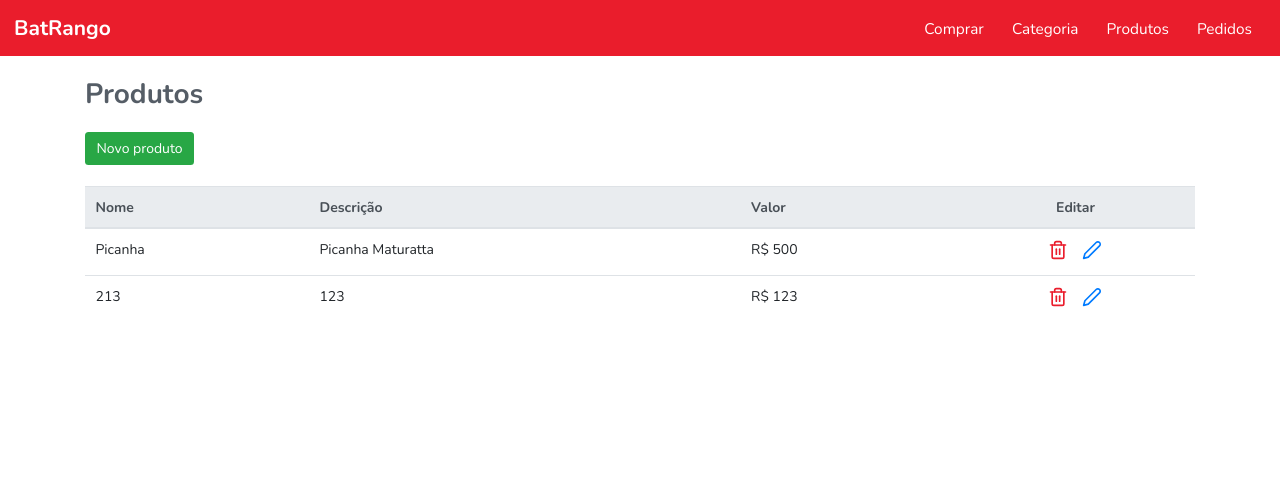
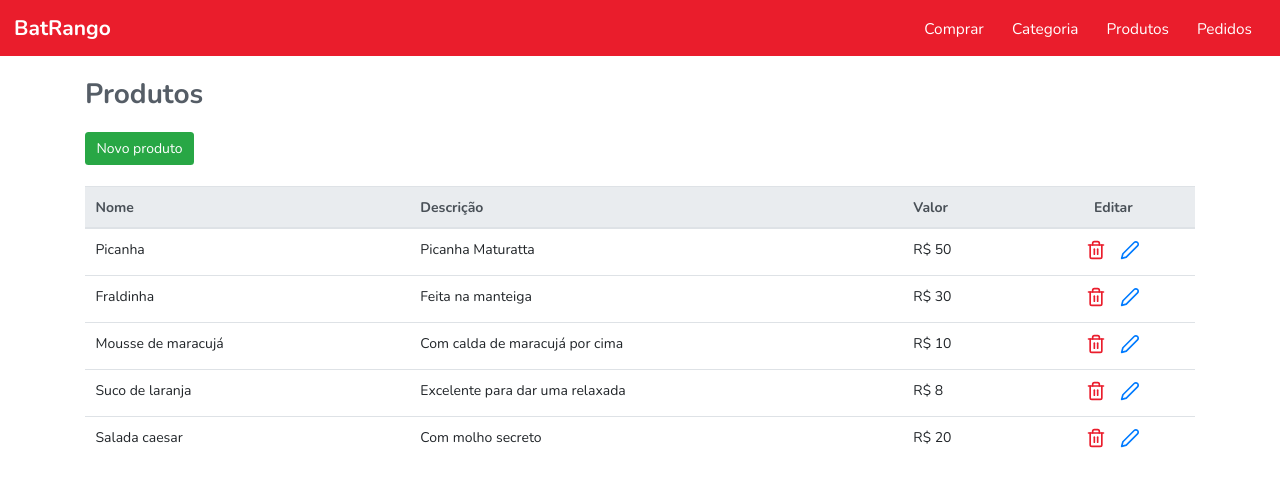
Before and after one commit to viniciushvc/bat-food, an Angular app: page /products in a window 1280 px wide. Shown: the top 486 px of the page. Built offline with nearby package versions, Linux system fonts and the light colour scheme; data requests are answered from the project's data file.

Commit message:
changing shopping fields

```diff
--- a/src/app/pages/products/create/products-create.component.html
+++ b/src/app/pages/products/create/products-create.component.html
@@ -23,7 +23,7 @@
 
     <label class="input-title">Categoria</label>
 
-    <select class="custom-select" formControlName="category_id">
+    <select class="custom-select" formControlName="idCategory">
       <option hidden value="" selected>Selecionar</option>
       <option
         *ngFor="let category of categories$ | async"
--- a/src/app/pages/products/create/products-create.component.ts
+++ b/src/app/pages/products/create/products-create.component.ts
@@ -46,7 +46,7 @@ export class ProductsCreateComponent implements OnInit {
       name: ['', Validators.required],
       price: ['', Validators.required],
       description: ['', Validators.required],
-      category_id: ['', Validators.required],
+      idCategory: ['', Validators.required],
       image: ['', Validators.required],
     })
   }
--- a/src/app/pages/products/edit/products-edit.component.html
+++ b/src/app/pages/products/edit/products-edit.component.html
@@ -23,7 +23,7 @@
 
     <label class="input-title">Categoria</label>
 
-    <select class="custom-select" formControlName="category_id">
+    <select class="custom-select" formControlName="idCategory">
       <option hidden selected>Selecionar</option>
       <option
         *ngFor="let category of categories$ | async"
--- a/src/app/pages/products/edit/products-edit.component.ts
+++ b/src/app/pages/products/edit/products-edit.component.ts
@@ -50,7 +50,7 @@ export class ProductsEditComponent implements OnInit {
       name: ['', Validators.required],
       price: ['', Validators.required],
       description: ['', Validators.required],
-      category_id: ['', Validators.required],
+      idCategory: ['', Validators.required],
       image: ['', Validators.required],
     })
   }
--- a/src/app/pages/shopping/shopping.component.html
+++ b/src/app/pages/shopping/shopping.component.html
@@ -1,28 +1,27 @@
 <div class="container">
   <div class="row">
     <div class="col-md-8">
-      <div *ngFor="let category of categories">
-        <h1>{{ category.nome }}</h1>
-
+      <div *ngFor="let category of categories$ | async">
+        <h1>{{ category.name }}</h1>
         <div class="row">
-          <ng-container *ngFor="let product of products">
+          <ng-container *ngFor="let product of products$ | async">
             <div
               class="col-12 col-sm-6 col-md-4"
-              *ngIf="category.id === product.categoria_id"
+              *ngIf="category.id == product.idCategory"
             >
               <div class="card" (click)="selectItem(product)">
                 <img
                   class="card-image"
-                  [src]="product.imagem"
+                  [src]="product.image"
                   alt="item.descricao"
                 />
 
                 <div class="card-content">
-                  <h1 class="card-title">{{ product.nome }}</h1>
+                  <h1 class="card-title">{{ product.name }}</h1>
 
-                  <p class="card-description">{{ product.descricao }}</p>
+                  <p class="card-description">{{ product.description }}</p>
 
-                  <span class="card-price">R${{ product.preco | price }}</span>
+                  <span class="card-price">R${{ product.price | price }}</span>
                 </div>
               </div>
             </div>
@@ -30,7 +29,8 @@
         </div>
       </div>
     </div>
-    <div class="col-md-4" *ngIf="totalPay > 0">
+
+    <div class="col-md-4" *ngIf="totalPrice > 0">
       <div class="order">
         <div class="order-title">Itens do pedido</div>
 
@@ -38,15 +38,15 @@
           class="order-item"
           *ngFor="let selected of selectedItems; index as i"
         >
-          {{ selected.nome }} x R${{ selected.preco | price }}
+          {{ selected.name }} x R${{ selected.price | price }}
 
           <h5 (click)="removeItem(i)">Remover item</h5>
         </div>
 
-        <div class="order-total" *ngIf="totalPay > 0">
+        <div class="order-total" *ngIf="totalPrice > 0">
           <h2 class="order-price">Valor total</h2>
 
-          <h2 *ngIf="totalPay">R${{ totalPay | price }}</h2>
+          <h2 *ngIf="totalPrice">R${{ totalPrice | price }}</h2>
         </div>
 
         <btn
--- a/src/app/pages/shopping/shopping.component.ts
+++ b/src/app/pages/shopping/shopping.component.ts
@@ -2,6 +2,7 @@ import { Component, OnInit } from '@angular/core'
 import { ShoppingService } from './shopping.service'
 import { ProductsService } from '../products/products.service'
 import { CategoryService } from '../category/category.service'
+import { Observable } from 'rxjs'
 
 @Component({
   selector: 'app-shopping',
@@ -12,12 +13,12 @@ export class ShoppingComponent implements OnInit {
   /**
    * Lista de produtos
    */
-  products = []
+  products$: Observable<any>
 
   /**
    * Lista de categorias
    */
-  categories = []
+  categories$: Observable<any>
 
   /**
    * Lista de itens do pedido
@@ -27,7 +28,7 @@ export class ShoppingComponent implements OnInit {
   /**
    * Valor total a pagar
    */
-  totalPay = 0
+  totalPrice: number = 0
 
   constructor(
     private service: ShoppingService,
@@ -48,23 +49,25 @@ export class ShoppingComponent implements OnInit {
    * Carrega lista de produtos
    */
   private getProducts() {
-    this.productsService.getAll().subscribe(r => (this.products = r))
+    this.products$ = this.productsService.getAll()
   }
 
   /**
    * Carrega lista de produtos
    */
   private getCategories() {
-    this.categoryService.getAll().subscribe(r => (this.categories = r))
+    this.categories$ = this.categoryService.getAll()
   }
 
   /**
    * Seleciona produto
    */
   selectItem(item: any) {
+    console.log(this.selectedItems)
+
     this.selectedItems.push(item)
 
-    this.totalPay += item.preco
+    this.totalPrice += parseInt(item.price)
   }
 
   /**
@@ -72,7 +75,7 @@ export class ShoppingComponent implements OnInit {
    */
   removeItem(index: number) {
     this.selectedItems = this.selectedItems.filter((p, i) => {
-      if (i === index) this.totalPay -= p.preco
+      if (i === index) this.totalPrice -= parseInt(p.price)
 
       return i !== index
     })
@@ -83,15 +86,13 @@ export class ShoppingComponent implements OnInit {
    */
   finishOrder() {
     const order = {
-      valor_total: this.totalPay,
-      cliente: 'admin',
-      subcategoria_ids: this.selectedItems.map(p => p.id),
+      totalPrice: this.totalPrice,
+      user: 'admin',
+      idCategory: this.selectedItems.map(p => p.id),
     }
 
     this.service.post(order).subscribe(() => {
-      alert('Pedido realizado')
-
-      this.totalPay = 0
+      this.totalPrice = 0
 
       this.selectedItems = []
     })
--- a/src/app/pages/shopping/shopping.module.ts
+++ b/src/app/pages/shopping/shopping.module.ts
@@ -4,13 +4,11 @@ import { FormsModule, ReactiveFormsModule } from '@angular/forms'
 import { ShoppingRoutesModule } from './shopping.routes'
 import { ComponentsModule } from 'src/app/components/components.module'
 
-// page
 import { ShoppingComponent } from './shopping.component'
 
-// pipe
+import { ShoppingService } from './shopping.service'
+
 import { PricePipe } from 'src/app/shared/pipes/price.pipe'
-
-import { ShoppingService } from './shopping.service'
 
 @NgModule({
   declarations: [ShoppingComponent, PricePipe],
--- a/src/app/pages/shopping/shopping.service.ts
+++ b/src/app/pages/shopping/shopping.service.ts
@@ -9,6 +9,6 @@ export class ShoppingService {
   constructor(private service: ApiService) {}
 
   post(data: object): Observable<any> {
-    return this.service.post('pedido', data)
+    return this.service.post('orders', data)
   }
 }
--- a/src/assets/db.json
+++ b/src/assets/db.json
@@ -3,25 +3,69 @@
     {
       "id": 1,
       "name": "Picanha",
-      "price": "500",
+      "price": "50",
       "description": "Picanha Maturatta",
-      "category_id": 1,
+      "idCategory": "6",
       "image": "https://img.stpu.com.br/?img=https://s3.amazonaws.com/pu-mgr/default/a0RG000000pqxr0MAA/599ee7c6e4b09522ea3c2e5b.jpg&w=620&h=400"
     },
     {
       "id": 2,
-      "name": "213",
-      "price": "123",
-      "description": "123",
-      "category_id": "6",
-      "image": "123"
+      "name": "Fraldinha",
+      "price": "30",
+      "description": "Feita na manteiga",
+      "idCategory": "6",
+      "image": "https://www.receitadevovo.com.br/gbau/sistema/receitas/img/fraldinha-assada-no-forno_25032019195510.jpg"
+    },
+    {
+      "name": "Mousse de maracujá",
+      "price": "10",
+      "description": "Com calda de maracujá por cima",
+      "idCategory": "7",
+      "image": "https://abrilmdemulher.files.wordpress.com/2016/09/receita-musse-pratica-de-maracuja.jpg?quality=90&strip=info&w=620&h=372&crop=1",
+      "id": 3
+    },
+    {
+      "name": "Suco de laranja",
+      "price": "8",
+      "description": "Excelente para dar uma relaxada",
+      "idCategory": "9",
+      "image": "https://www.receiteria.com.br/wp-content/uploads/receitas-de-suco-de-laranja.jpg",
+      "id": 4
+    },
+    {
+      "name": "Salada caesar",
+      "price": "20",
+      "description": "Com molho secreto",
+      "idCategory": "10",
+      "image": "https://www.dicasdemulher.com.br/wp-content/uploads/2017/10/salada-caesar-3.jpg",
+      "id": 5
     }
   ],
   "categories": [
     {
       "id": 6,
-      "name": "anus",
-      "description": "ste"
+      "name": "Carnes",
+      "description": "Carnes variadas"
+    },
+    {
+      "name": "Doces",
+      "description": "Deliciosos doces",
+      "id": 7
+    },
+    {
+      "id": 8,
+      "name": "Refrigerantes",
+      "description": "..."
+    },
+    {
+      "name": "Sucos",
+      "description": "Sucos naturais",
+      "id": 9
+    },
+    {
+      "name": "Saladas",
+      "description": "Ingredientes frescos",
+      "id": 10
     }
   ],
   "orders": [
@@ -34,6 +78,17 @@
         2,
         3
       ]
+    },
+    {
+      "totalPrice": 40,
+      "user": "admin",
+      "idCategory": [
+        3,
+        3,
+        3,
+        3
+      ],
+      "id": 2
     }
   ]
 }
--- a/tslint.json
+++ b/tslint.json
@@ -55,6 +55,7 @@
     "use-pipe-transform-interface": true,
     "semicolon": [true, "never"],
     "disable-next-line": "curly",
-    "curly": [false]
+    "curly": [false],
+    "radix": false
   }
 }
```
